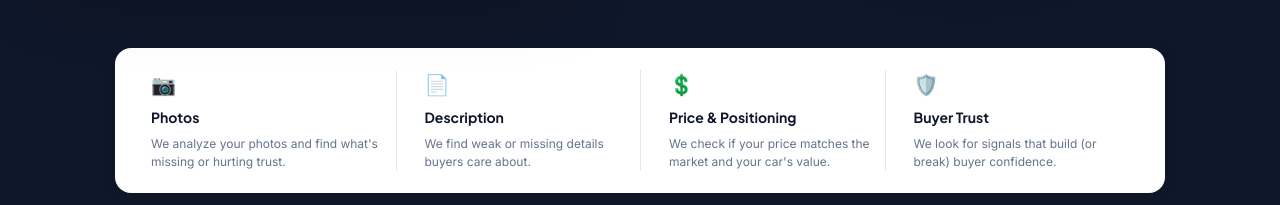
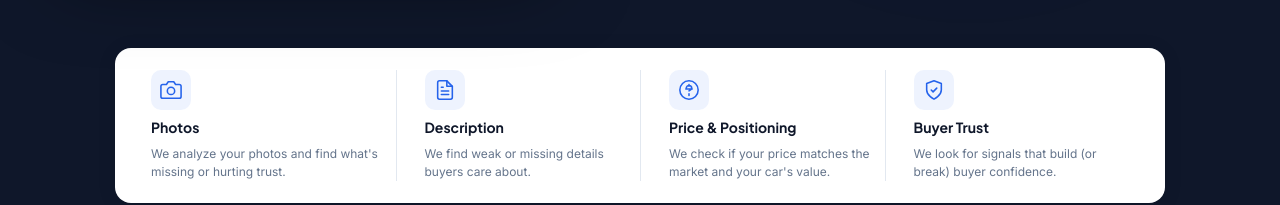
Before and after one commit to yonibuilds/carsweetspot, a Next.js app: page / in a window 1280 px wide. Shown: the part 720-925 px from the top of the page. Built offline with nearby package versions, Linux system fonts and the light colour scheme.

Commit message:
Replace emoji with SVG icons in feature bar

```diff
--- a/app/page.tsx
+++ b/app/page.tsx
@@ -382,17 +382,56 @@ export default function Home() {
           boxShadow: "0 2px 20px rgba(0,0,0,0.08)",
         }}>
           {[
-            { icon: "📷", title: "Photos", desc: "We analyze your photos and find what's missing or hurting trust." },
-            { icon: "📄", title: "Description", desc: "We find weak or missing details buyers care about." },
-            { icon: "💲", title: "Price & Positioning", desc: "We check if your price matches the market and your car's value." },
-            { icon: "🛡️", title: "Buyer Trust", desc: "We look for signals that build (or break) buyer confidence." },
+            {
+              icon: (
+                <svg width="22" height="22" viewBox="0 0 24 24" fill="none" stroke={BRAND} strokeWidth="1.7" strokeLinecap="round" strokeLinejoin="round">
+                  <path d="M23 19a2 2 0 0 1-2 2H3a2 2 0 0 1-2-2V8a2 2 0 0 1 2-2h4l2-3h6l2 3h4a2 2 0 0 1 2 2z"/>
+                  <circle cx="12" cy="13" r="4"/>
+                </svg>
+              ),
+              title: "Photos", desc: "We analyze your photos and find what's missing or hurting trust.",
+            },
+            {
+              icon: (
+                <svg width="22" height="22" viewBox="0 0 24 24" fill="none" stroke={BRAND} strokeWidth="1.7" strokeLinecap="round" strokeLinejoin="round">
+                  <path d="M14 2H6a2 2 0 0 0-2 2v16a2 2 0 0 0 2 2h12a2 2 0 0 0 2-2V8z"/>
+                  <polyline points="14 2 14 8 20 8"/>
+                  <line x1="16" y1="13" x2="8" y2="13"/>
+                  <line x1="16" y1="17" x2="8" y2="17"/>
+                  <polyline points="10 9 9 9 8 9"/>
+                </svg>
+              ),
+              title: "Description", desc: "We find weak or missing details buyers care about.",
+            },
+            {
+              icon: (
+                <svg width="22" height="22" viewBox="0 0 24 24" fill="none" stroke={BRAND} strokeWidth="1.7" strokeLinecap="round" strokeLinejoin="round">
+                  <circle cx="12" cy="12" r="10"/>
+                  <path d="M12 6v2m0 8v2m-3.5-7h7M9 10a3 3 0 0 1 6 0c0 1.5-1.5 2-3 3"/>
+                </svg>
+              ),
+              title: "Price & Positioning", desc: "We check if your price matches the market and your car's value.",
+            },
+            {
+              icon: (
+                <svg width="22" height="22" viewBox="0 0 24 24" fill="none" stroke={BRAND} strokeWidth="1.7" strokeLinecap="round" strokeLinejoin="round">
+                  <path d="M12 22s8-4 8-10V5l-8-3-8 3v7c0 6 8 10 8 10z"/>
+                  <polyline points="9 12 11 14 15 10"/>
+                </svg>
+              ),
+              title: "Buyer Trust", desc: "We look for signals that build (or break) buyer confidence.",
+            },
           ].map((f, i) => (
             <div key={f.title} style={{
               display: "flex", flexDirection: "column", gap: 7,
               paddingLeft: i > 0 ? 28 : 0,
               borderLeft: i > 0 ? `1px solid ${BORDER}` : "none",
             }}>
-              <span style={{ fontSize: 20 }}>{f.icon}</span>
+              <div style={{
+                width: 40, height: 40, borderRadius: 10,
+                background: `rgba(37,99,235,0.08)`,
+                display: "flex", alignItems: "center", justifyContent: "center",
+              }}>{f.icon}</div>
               <p style={{ ...H, fontSize: 14, fontWeight: 700, color: NAVY, margin: 0 }}>{f.title}</p>
               <p style={{ ...B, fontSize: 12, color: NAVY_M, margin: 0, lineHeight: 1.5 }}>{f.desc}</p>
             </div>
```
